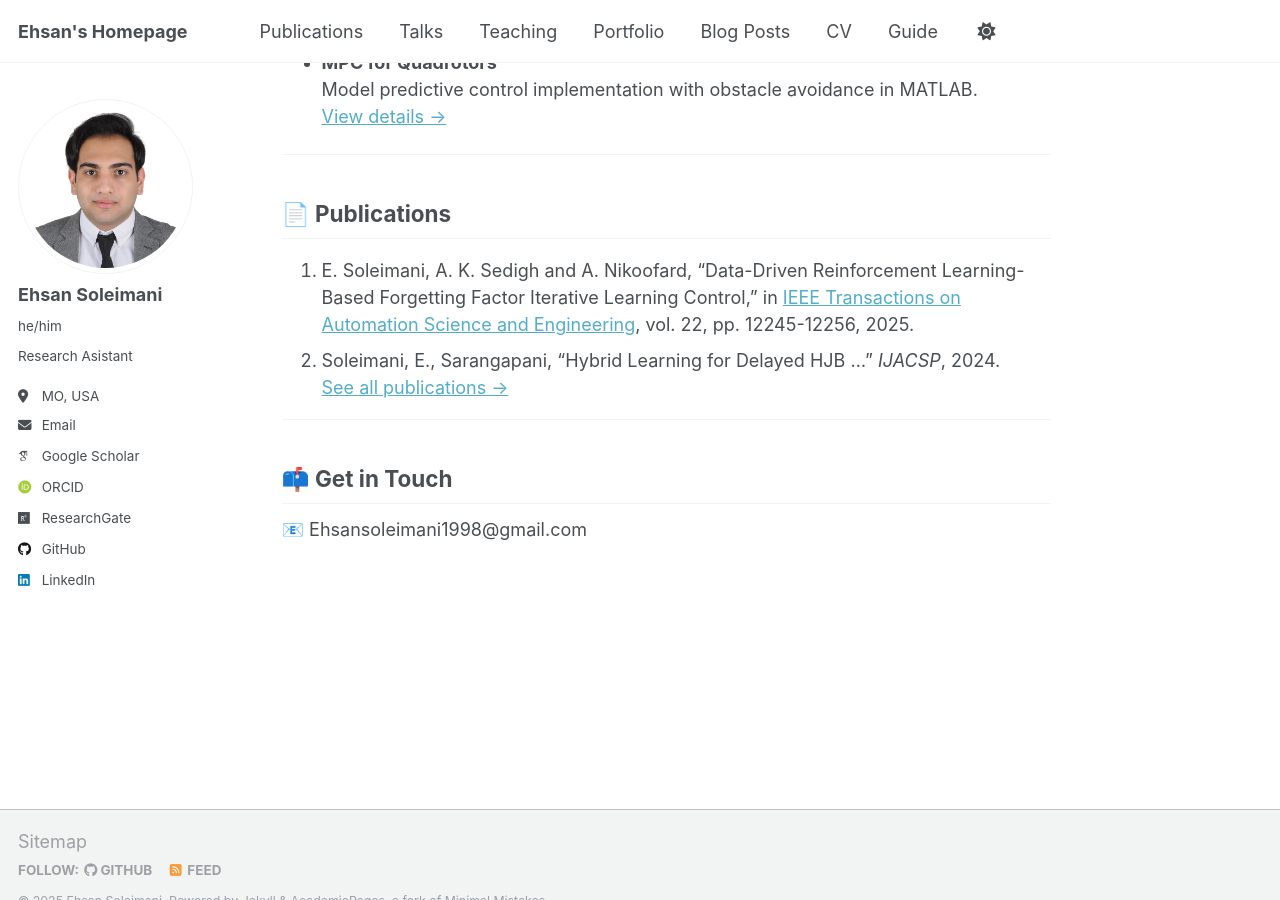
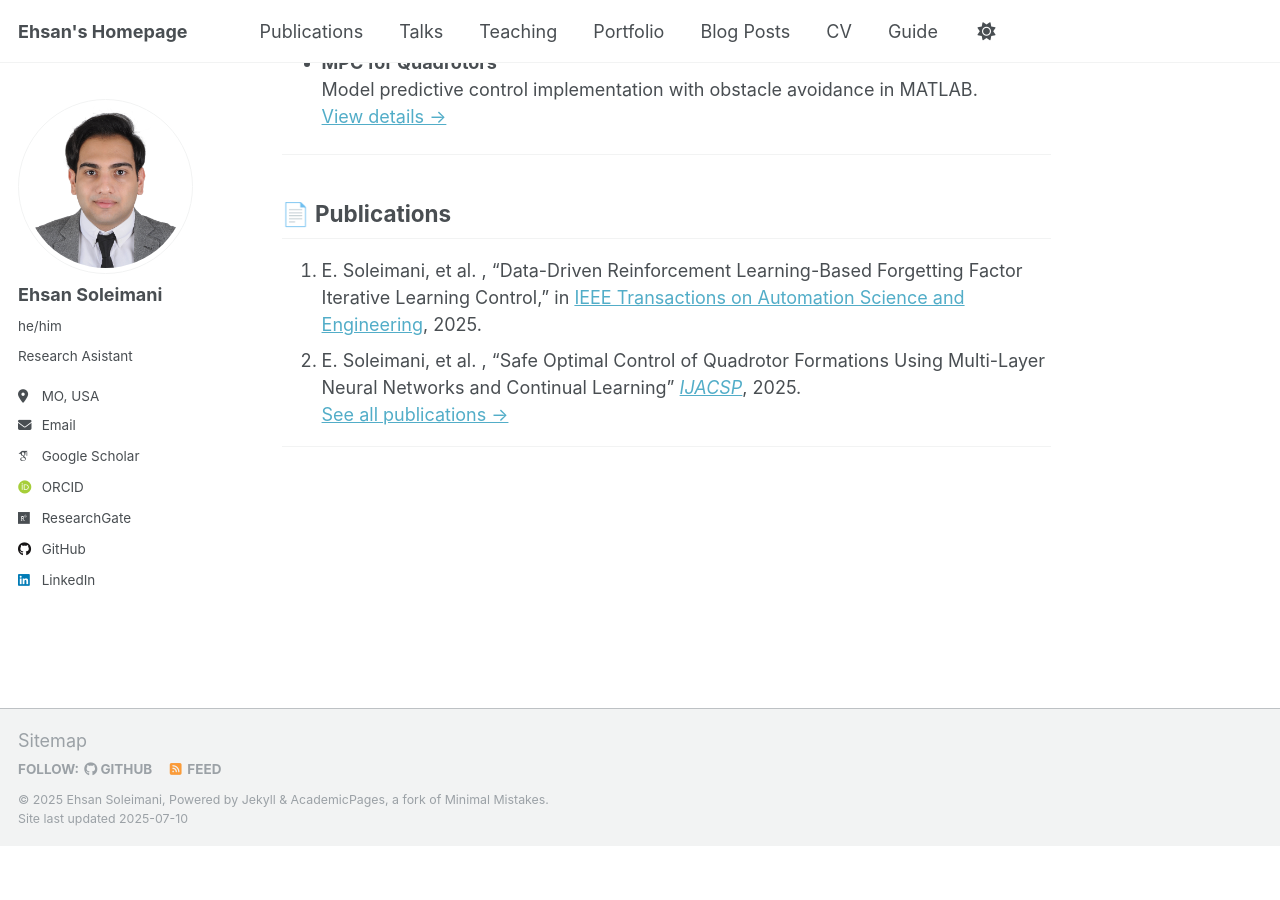
Before and after one commit to EhsanSoleimani1998/EhsanSoleimani1998.github.io, a Jekyll site: the page built from _pages/about.md, in a window 1280 px wide and 900 px high, scrolled down 849 px. Built offline with Jekyll 4.4.1, drawn with Linux system fonts in a browser that asks for light colours; some web fonts are replaced; a script that is not in the unit is left out; after the commit the page ends 1695 px from its top, so only the background shows below that.

Commit message:
Update about.md

```diff
--- a/_pages/about.md
+++ b/_pages/about.md
@@ -36,12 +36,8 @@ Additionally, I have experience in formation control, model predictive control,
 
 ## 📄 Publications
 
-1. E. Soleimani, A. K. Sedigh and A. Nikoofard, "Data-Driven Reinforcement Learning-Based Forgetting Factor Iterative Learning Control," in [IEEE Transactions on Automation Science and Engineering](https://ieeexplore.ieee.org/abstract/document/10879362), vol. 22, pp. 12245-12256, 2025.
-2. Soleimani, E., Sarangapani, “Hybrid Learning for Delayed HJB …” *IJACSP*, 2024.
+1. E. Soleimani, et al. , "Data-Driven Reinforcement Learning-Based Forgetting Factor Iterative Learning Control," in [IEEE Transactions on Automation Science and Engineering](https://ieeexplore.ieee.org/abstract/document/10879362), 2025.
+2. E. Soleimani, et al. , “Safe Optimal Control of Quadrotor Formations Using Multi-Layer Neural Networks and Continual Learning” [*IJACSP*](https://onlinelibrary.wiley.com/doi/10.1002/acs.4020?af=R), 2025.
 [See all publications →](/publications)
 
 ---
-
-## 📫 Get in Touch
-
- 📧 Ehsansoleimani1998@gmail.com
```
